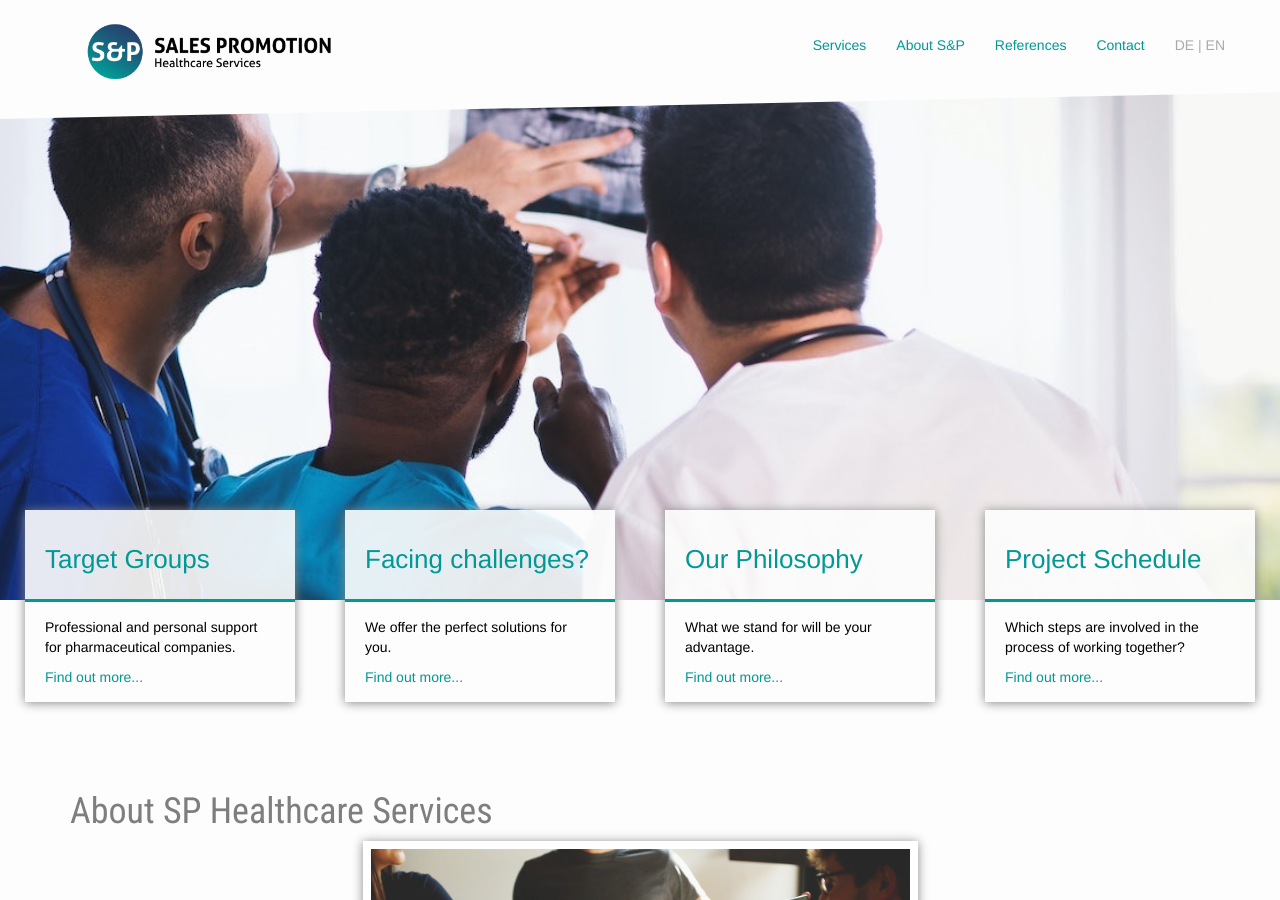
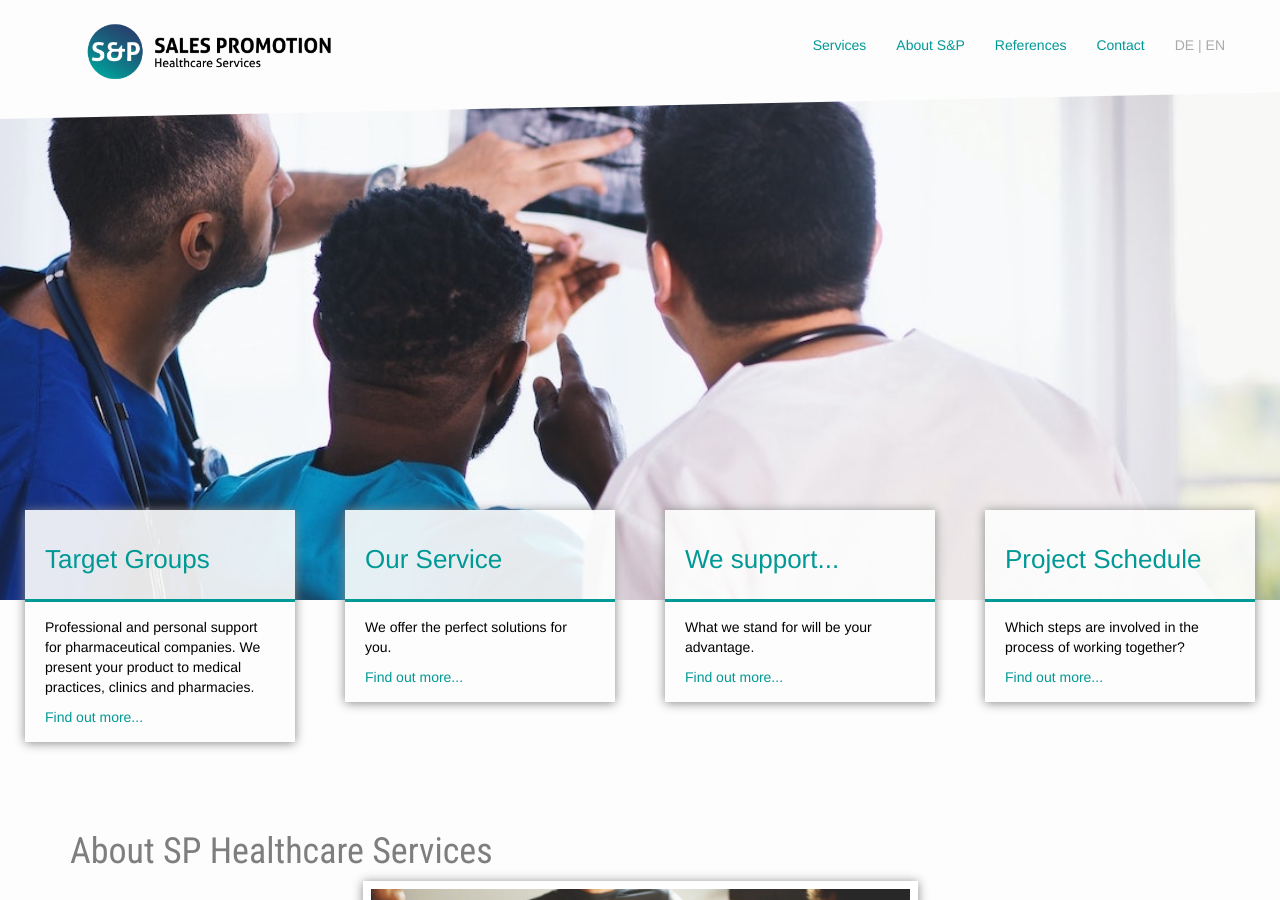
Before and after one commit to samlawski/sp-healthcare, a Jekyll site: the page built from en/index.html, in a window 1280 px wide and 900 px high. Built offline with Jekyll 4.4.1, drawn with Linux system fonts in a browser that asks for light colours; nearby versions of some CDN libraries.

Commit message:
Updated 'en/index.html' via CloudCannon

```diff
--- a/en/index.html
+++ b/en/index.html
@@ -27,7 +27,7 @@ header_image_path: /assets/images/title.jpg
         </a>
         <div class="content">
           <p class="editable">
-            Professional and personal support for pharmaceutical companies.
+            Professional and personal support for pharmaceutical companies. We present your product to medical practices, clinics and pharmacies.
           </p>
           <a href="/en/who-its-for" class="editable">Find out more...</a>
         </div><!-- / content -->
@@ -38,7 +38,7 @@ header_image_path: /assets/images/title.jpg
         <a href="{{ "/en/solutions" | prepend: site.baseurl }}">
           <header class="content">
             <h3 class="editable">
-              Facing challenges?
+              Our Service
             </h3>
           </header>
         </a>
@@ -55,7 +55,7 @@ header_image_path: /assets/images/title.jpg
         <a href="{{ "/en/what-we-stand-for" | prepend: site.baseurl }}">
           <header class="content">
             <h3 class="editable">
-              Our Philosophy
+              We support...
             </h3>
           </header>
         </a>
```
